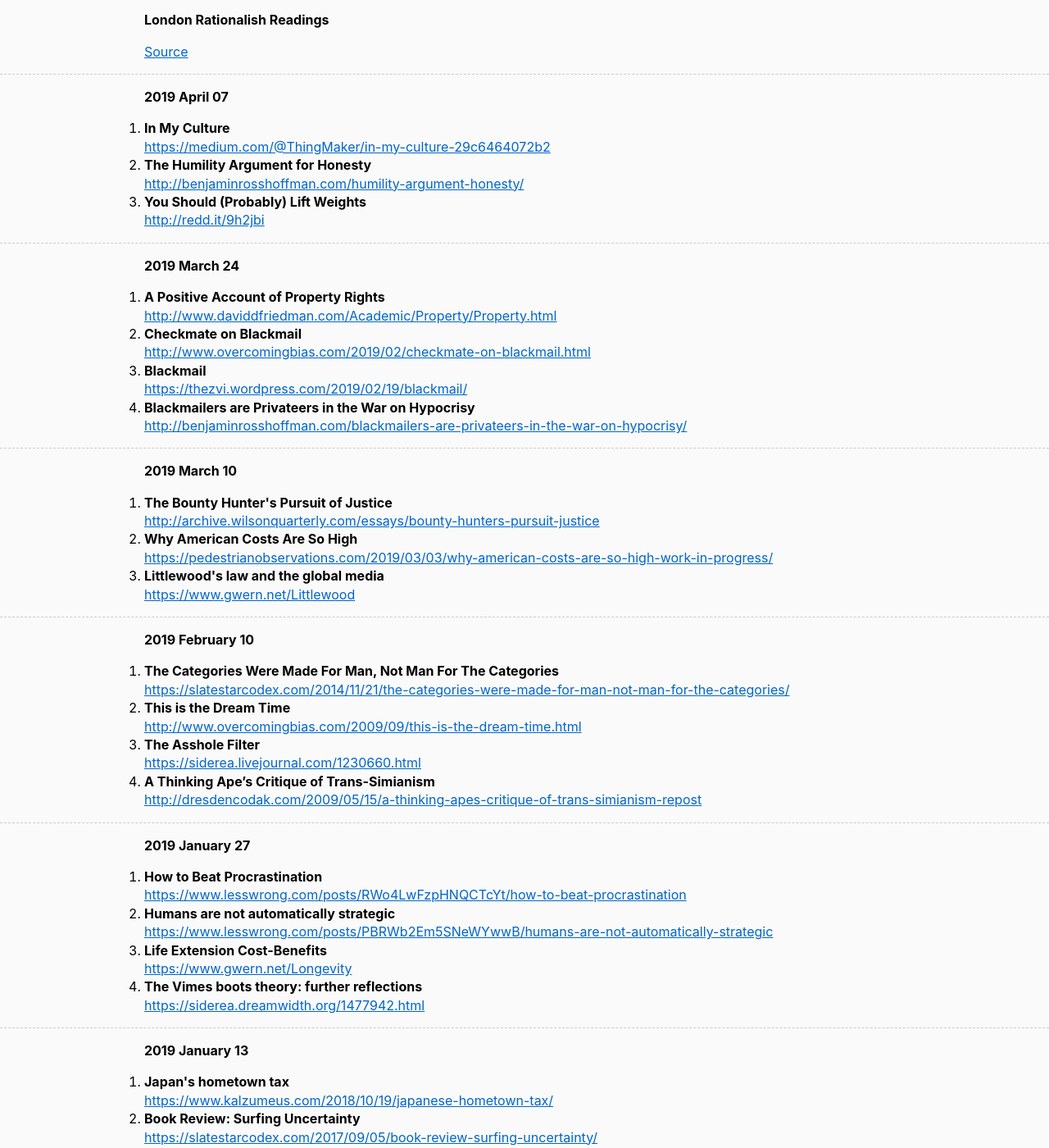
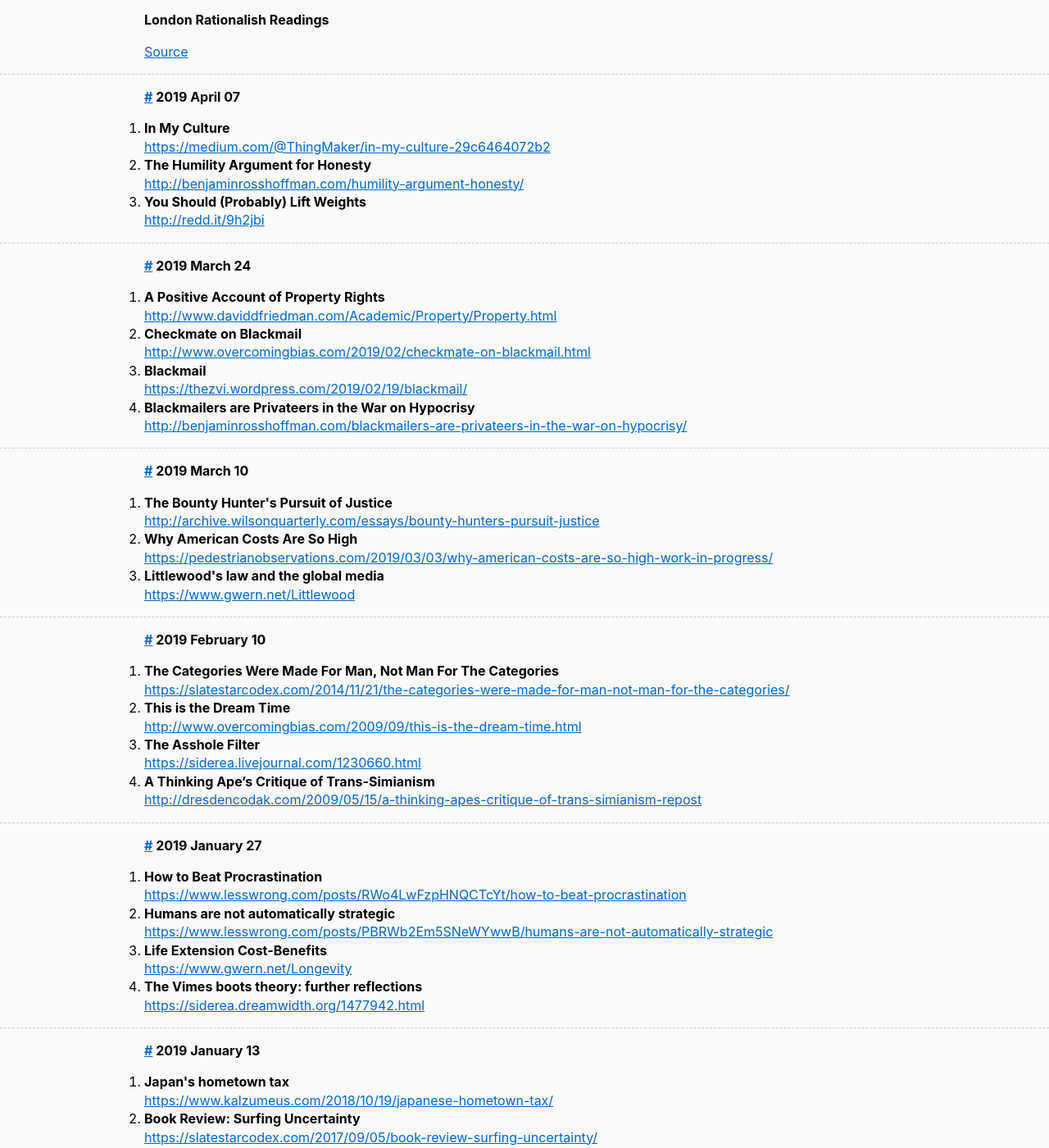
Before and after one commit to sackeyjason/london-rationalish-readings, a Jekyll site: the page built from index.html, in a window 1280 px wide and 1400 px high. Shown: the whole window at 82% size. Built offline with Jekyll 4.4.1, drawn with Linux system fonts in a browser that asks for light colours.

Commit message:
Fragment links.

```diff
--- a/index.html
+++ b/index.html
@@ -8,10 +8,12 @@ title: London Rationalish Readings
 </section>
 
 {% for meeting in site.data.list.meetings %}
-<article>
+{% assign m_date = meeting.date | date: "%Y-%m-%d" %}
+<article id="m{{ m_date }}">
   <section>
     <h2>
-      <time datetime="{{ meeting.date | date: "%Y-%m-%d" }}">
+      <a href="#m{{ m_date }}" class="hash">#</a>
+      <time datetime="{{ m_date }}">
         {{ meeting.date | date: "%Y %B %d" }}
       </time>
     </h2>
```
